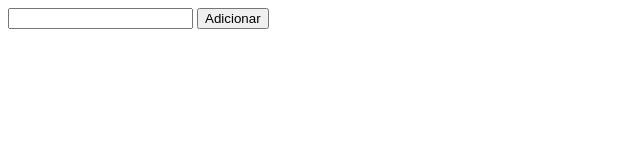
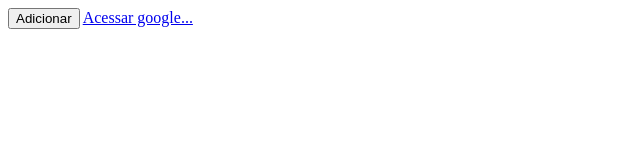
Before and after one commit to catalunha/skylab, a plain HTML site: page index.html in a window 1280 px wide. Shown: the whole page, without its empty margins (0-640 px from the left). Drawn offline with Linux system fonts and the light colour scheme.

Commit message:
lidando com elementos

```diff
--- a/index.html
+++ b/index.html
@@ -10,21 +10,14 @@
     <button class="botao">Adicionar</button>
   </div>
   <script>
-    // var inputElement = document.getElementById('nome')
-    // console.log(inputElement)
-    // var inputElement = document.getElementsByTagName('input')
-    // console.log(inputElement)
-    // var inputElement = document.getElementsByClassName('cnome')
-    // console.log(inputElement)
-    var inputElement = document.querySelector('input[name=nome')
-    var btnElement = document.querySelector('button.botao')
-    console.log(btnElement)
-    btnElement.onclick = function () {
-      var text = inputElement.value
-      alert('Vc informou: ' + text)
-    }
-
-
+    var linkElement = document.createElement('a')
+    linkElement.setAttribute('href', 'http://google.com.br')
+    var textElement = document.createTextNode('Acessar google...')
+    linkElement.appendChild(textElement)
+    var containerElement = document.querySelector('#app')
+    containerElement.appendChild(linkElement)
+    var inputElement = document.querySelector('#nome')
+    containerElement.removeChild(inputElement)
   </script>
 </body>
 
```
Also changed, not shown: README.md.
